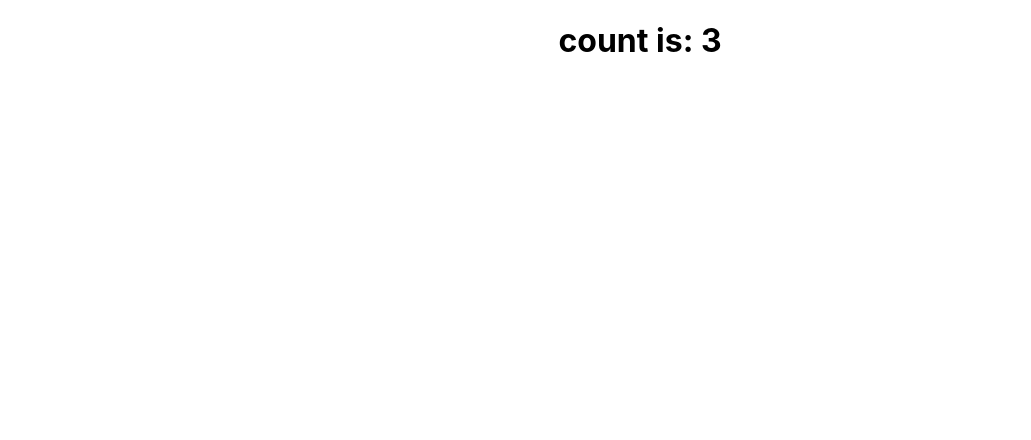
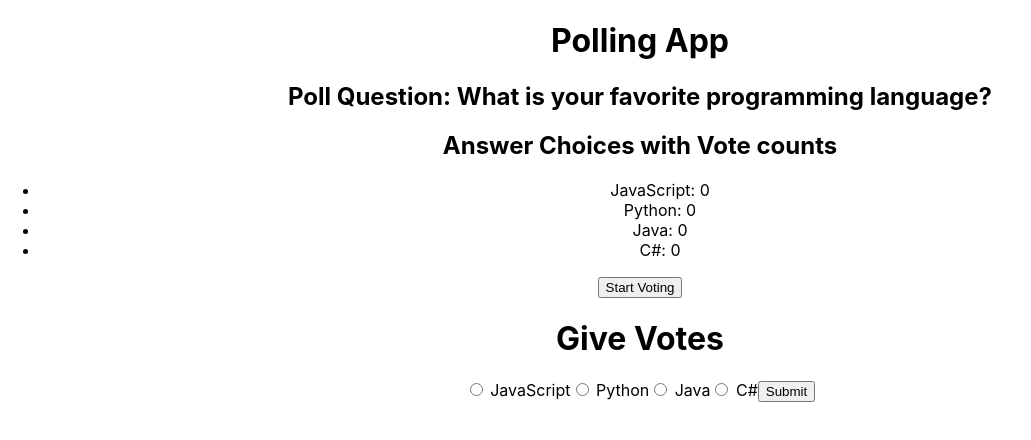
Before and after one commit to zeeshanchana95/ead-mid, a React (Create React App) app: page / in a window 1280 px wide. Shown: the top 440 px of the page, without its empty margins (0-1031 px from the left). Built offline with nearby package versions, Linux system fonts and the light colour scheme.

Commit message:
Implement Task A PollDisplay and UserParticipation

```diff
--- a/src/App.js
+++ b/src/App.js
@@ -1,11 +1,15 @@
 import './App.css';
-import { Timer } from './components_taskB/Timer';
+import { PollDisplay } from './components_taskA/PollDisplay';
+import { UserParticipation } from './components_taskA/UserParticipation';
+// import { Timer } from './components_taskB/Timer';
 
 function App() {
-
   return (
     <div className="App">
-      <Timer />
+      {/* <Timer /> */}
+      <h1>Polling App</h1>
+      <PollDisplay />
+      <UserParticipation />
     </div>
   );
 }
--- /dev/null
+++ b/src/components_taskA/PollDisplay.js
@@ -0,0 +1,39 @@
+import React, { useState } from 'react'
+import { UserParticipation } from './UserParticipation'
+import { Outlet } from 'react-router-dom'
+
+export const PollDisplay = () => {
+    const [votesOption1, setOption1Votes] = useState(0)
+    const [votesOption2, setOption2Votes] = useState(0)
+    const [votesOption3, setOption3Votes] = useState(0)
+    const [votesOption4, setOption4Votes] = useState(0)
+    const pollQuestion = "What is your favorite programming language?";
+    const answers = [
+        { option: "JavaScript", votes: votesOption1 },
+        { option: "Python", votes: votesOption2 },
+        { option: "Java", votes: votesOption3 },
+        { option: "C#", votes: votesOption4 }
+    ]
+    const openParticipation =  () => {
+        return <UserParticipation
+            vote1 = {setOption1Votes} setOption1Votes = {setOption1Votes}
+            vote2 = {setOption2Votes} setOption2Votes = {setOption2Votes}
+            vote3 = {setOption3Votes} setOption3Votes = {setOption3Votes}
+            vote4 = {setOption4Votes} setOption4Votes = {setOption4Votes}
+        />
+    }
+  return (
+    <div>
+        <h2>Poll Question: {pollQuestion}</h2>
+        <h2>Answer Choices with Vote counts</h2>
+        <ul>
+            <li>{answers[0].option}: {votesOption1}</li>
+            <li>{answers[1].option}: {votesOption2}</li>
+            <li>{answers[2].option}: {votesOption3}</li>
+            <li>{answers[3].option}: {votesOption4}</li>
+        </ul>
+        <button onClick={openParticipation}>Start Voting</button>
+        <Outlet />
+    </div>
+  )
+}
--- /dev/null
+++ b/src/components_taskA/UserParticipation.js
@@ -0,0 +1,39 @@
+import React from 'react'
+
+export const UserParticipation = (props) => {
+    const answers = [
+        { option: "JavaScript", votes: props.vote1 },
+        { option: "Python", votes: props.vote2 },
+        { option: "Java", votes: props.vote3 },
+        { option: "C#", votes: props.vote4 }
+    ]
+
+    const addVotes = (e) => {
+        if(e.value === "JavaScript" ){
+            answers[0].votes = props.setOption1Votes((vote => vote +1 ))
+        }
+        else if(e.value === "Python" ){
+            answers[0].votes = props.setOption2Votes((vote => vote +1 ))
+        }
+        else if(e.value === "Java" ){
+            answers[0].votes = props.setOption3Votes((vote => vote +1 ))
+        }
+        else if(e.value === "C#" ){
+            answers[0].votes = props.setOption4Votes((vote => vote +1 ))
+        }
+    }
+
+    const submitVotes = () => {
+        return <h1>Thank You for your votes</h1>
+    }
+    return (
+   <>
+    <h1>Give Votes</h1>
+    <input type="radio" value="JavaScript" name="option" onChange={addVotes}/> {answers[0].option}
+    <input type="radio" value="Python" name="option" onChange={addVotes}/> {answers[1].option}
+    <input type="radio" value="Java" name="option" onChange={addVotes}/> {answers[2].option}
+    <input type="radio" value="C#" name="option" onChange={addVotes}/> {answers[3].option}
+    <button onClick={submitVotes}>Submit</button>
+   </>
+  )
+}
--- a/src/index.js
+++ b/src/index.js
@@ -3,11 +3,14 @@ import ReactDOM from 'react-dom/client';
 import './index.css';
 import App from './App';
 import reportWebVitals from './reportWebVitals';
+import { BrowserRouter } from 'react-router-dom';
 
 const root = ReactDOM.createRoot(document.getElementById('root'));
 root.render(
   <React.StrictMode>
+    <BrowserRouter>
     <App />
+    </BrowserRouter>
   </React.StrictMode>
 );
 
```
